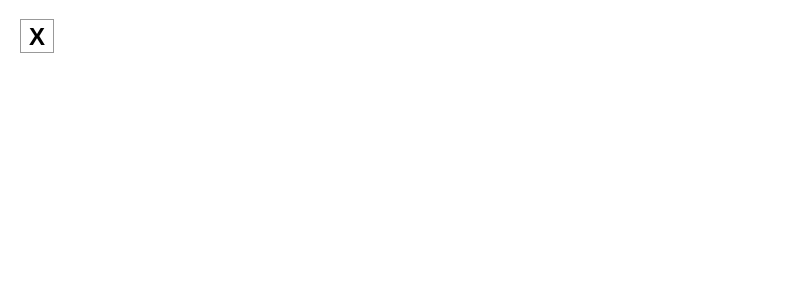
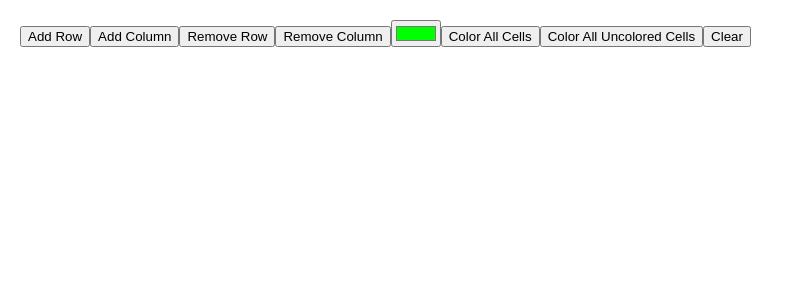
Before and after one commit to wy33/Web_Dev_Assignment4, a React (Create React App) app in the folder src/: page / in a window 1280 px wide. Shown: the top 300 px of the page, without its empty margins (0-794 px from the left). Built offline with nearby package versions, Linux system fonts and the light colour scheme.

Commit message:
Initial Structure of Grid App
WIP

App.js:
- broken into 3 sections: BUTTONS, GRID, MAIN
- buttons are displayed on the app
- Still unsure on how to link everything up

```diff
--- a/src/App.js
+++ b/src/App.js
@@ -1,3 +1,78 @@
-export default function Square() {
-  return <button className="square">X</button>;
+import { useState } from 'react';
+
+//////////////////////////////////////// BUTTONS ////////////////////////////////////////
+
+function Button({value, onAddRowClick}) {
+  return (
+    <button className="add-row" onClick={onAddRowClick}>
+      {value}
+    </button>
+  );
 }
+
+function Buttons() {
+  let rows = 0;   // Rows counter
+  let cols = 0;   // Columns counter
+
+  function AddRow(value) {
+    return (
+      <button className="add-ro">
+        {value}
+      </button>
+    );
+  }
+
+  return (
+    <>
+      <div className="buttons">
+        <Button value={"Add Row"} onAddRowClick={() => AddRow(0)}/>
+        <Button value={"Add Column"} onAddRowClick={() => AddRow(0)}/>
+        <Button value={"Remove Row"} onAddRowClick={() => AddRow(0)}/>
+        <Button value={"Remove Column"} onAddRowClick={() => AddRow(0)}/>
+
+        <input type="color" id="color-picker" value="#00FF00"></input>
+
+        <Button value={"Color All Cells"} onAddRowClick={() => AddRow(0)}/>
+        <Button value={"Color All Uncolored Cells"} onAddRowClick={() => AddRow(0)}/>
+        <Button value={"Clear"} onAddRowClick={() => AddRow(0)}/>
+      </div>
+    </>
+  );
+}
+
+
+
+//////////////////////////////////////// GRID ////////////////////////////////////////
+
+function Grid() {
+  return (
+    <table className="table">
+
+    </table>
+  );
+}
+
+
+
+//////////////////////////////////////// MAIN ////////////////////////////////////////
+
+export default function Main() {
+  const [rows, setRows] = useState(0);   // Rows counter
+  const [cols, setCols] = useState(0);   // Columns counter
+
+  function updateRows(value) {
+    setRows(value)
+  }
+
+  return (
+    <div className="main">
+      <div className="buttons">
+        <Buttons/>
+      </div>
+
+      <div className="grid">
+        <Grid/>
+      </div>
+    </div>
+  )
+}
```
